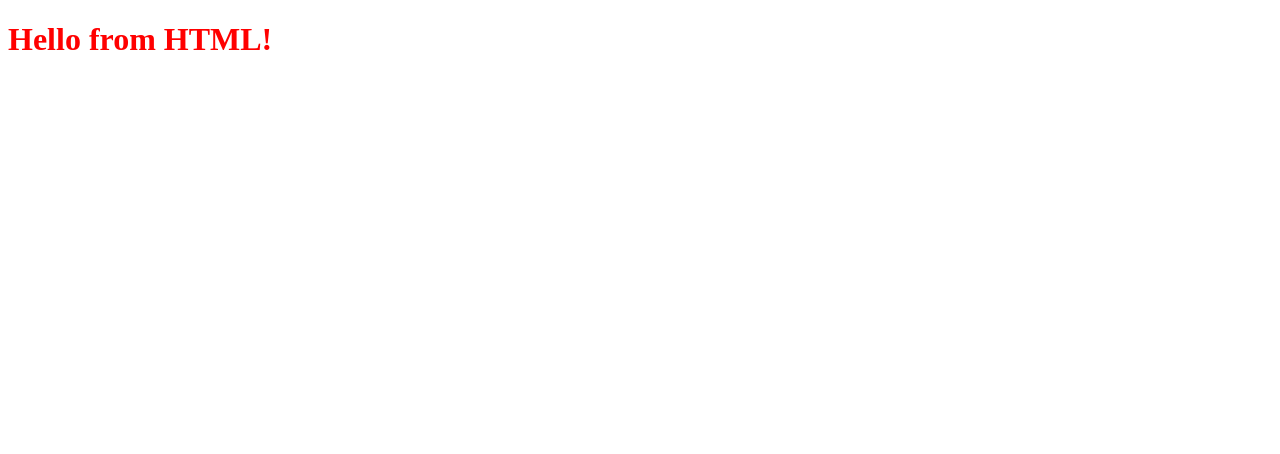
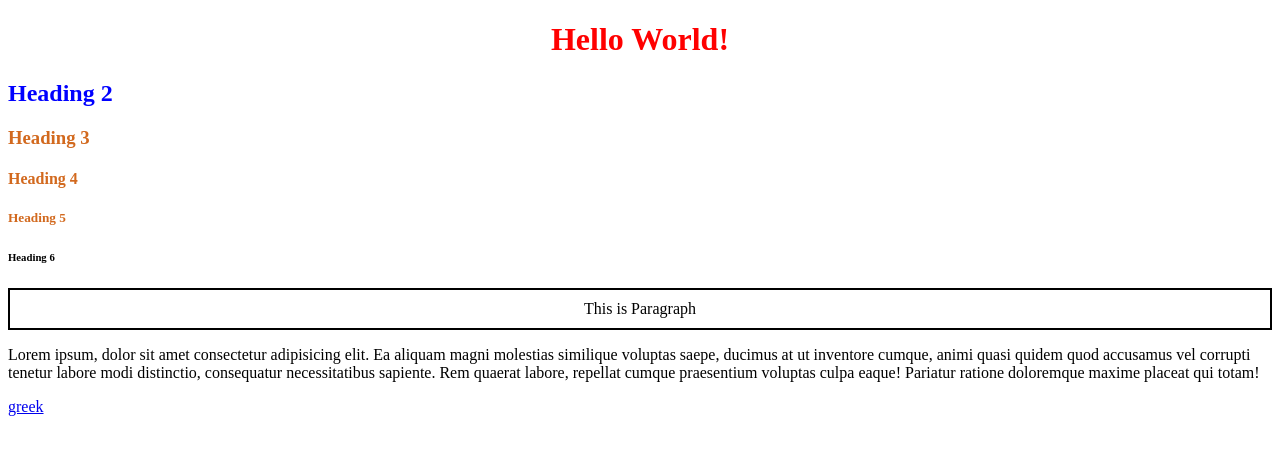
Before and after one commit to layasree-07/auto-suggest, a website: page frontend/index.html in a window 1280 px wide. Drawn offline with Linux system fonts and the light colour scheme.

Commit message:
tag commit

```diff
--- a/frontend/css/index.css
+++ b/frontend/css/index.css
@@ -1,4 +1,18 @@
 h1{
     color:red;
+    text-align:center;
 
 }
+#heading-2{
+    color:blue;
+}
+.heading{
+    color:chocolate;
+}
+.para{
+    border:2px;
+    border-color: black;
+    border-style: solid;
+    padding: 10px;
+    text-align:center;
+}
--- a/frontend/index.html
+++ b/frontend/index.html
@@ -7,7 +7,17 @@
     <link rel="stylesheet" href="css/index.css">
 </head>
 <body>
-    <h1>Hello from HTML!</h1>
+    <h1>Hello World!</h1>
+    <h2 id="heading-2">Heading 2</h2>
+    <h3 class="heading">Heading 3</h3>
+    <h4 class="heading">Heading 4</h4>
+    <h5 class="heading">Heading 5</h5>
+    <h6>Heading 6</h6>
+    <p class="para">This is Paragraph </p>
+    <p>Lorem ipsum, dolor sit amet consectetur adipisicing elit. Ea aliquam magni molestias similique voluptas saepe, ducimus at ut inventore cumque, animi quasi quidem quod accusamus vel corrupti tenetur labore modi distinctio, consequatur necessitatibus sapiente. Rem quaerat labore, repellat cumque praesentium voluptas culpa eaque! Pariatur ratione doloremque maxime placeat qui totam!</p>
+    <a href="https://www.geeksforgeeks.org/">greek</a>
+
+
     <script src ="js/index.js"></script>
 </body>
 </html>
```
